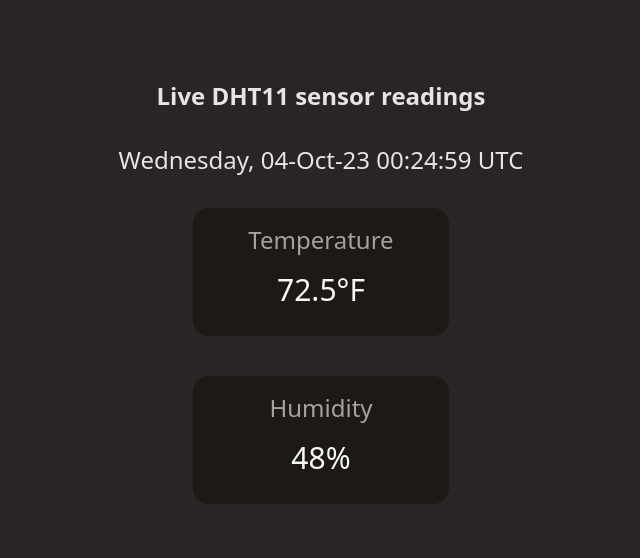
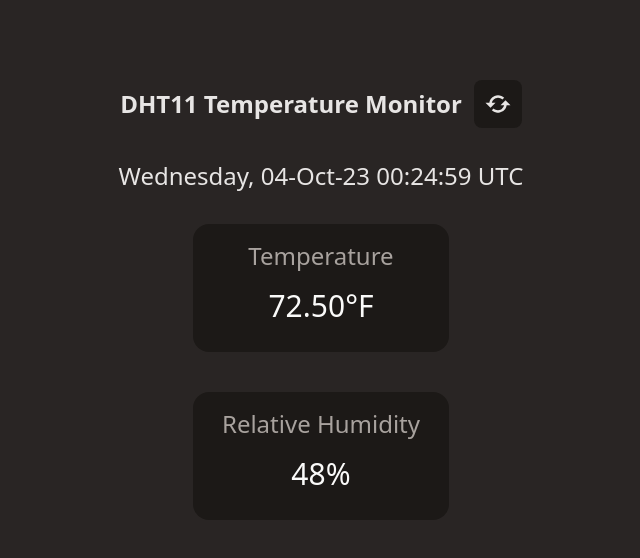
Before and after one commit to rrecalo/temperature-monitor, a React (Create React App) app: page / in a window 1280 px wide. Shown: the top 558 px of the page, without its empty margins (319-959 px from the left). Built offline with nearby package versions, Linux system fonts and the light colour scheme; no server answers; the HTML template or start-up script is replaced by a standard one; what aws-amplify would draw is missing.

Commit message:
Add refresh button with 30 sec cooldown, slight style alterations

```diff
--- a/package.json
+++ b/package.json
@@ -9,6 +9,7 @@
     "aws-amplify": "^5.3.11",
     "react": "^18.2.0",
     "react-dom": "^18.2.0",
+    "react-icons": "^4.11.0",
     "react-scripts": "5.0.1",
     "web-vitals": "^2.1.4"
   },
--- a/src/App.js
+++ b/src/App.js
@@ -1,27 +1,57 @@
 import './App.css';
 import { useEffect, useState } from 'react';
-import { Storage } from 'aws-amplify';
 import getData from './S3-Functions';
 import data from './data.json';
 import Card from './Card';
+import {BiRefresh} from 'react-icons/bi';
 
 function App() {
   const [files, setFiles] = useState();
+  const [refreshing, isRefreshing] = useState();
+  const [timer, setTimer] = useState();
 
   useEffect(()=>{
     //getData().then(data=>{console.log(data)});
     setFiles(data);
   },[]);
 
+
+  useEffect(()=>{
+    if(timer > 0){
+    setTimeout(() => {
+      setTimer(val => val-1);
+    }, 1000);
+    }
+    else
+      isRefreshing(false);
+  },[timer]);
+
   function renderDisplayCards(){
     return(
     <>
-      <Card data={files[0].tempF} dataLabel={"Temperature"}/>
-      <Card data={files[0].humidity} dataLabel={"Humidity"}/>
+      <Card data={(files[0]?.tempF)?.toFixed(2)} dataLabel={"Temperature"}/>
+      <Card data={files[0]?.humidity} dataLabel={"Relative Humidity"}/>
     </>)
   }
 
+  function refreshData(){
+    getData().then(data=>
+      {setFiles(data);});
+  }
+
+  function handleRefresh(){
+    if(!refreshing){
+      refreshData();
+      isRefreshing(true);
+      setTimer(30);
+    }
+
+  }
+
   function formatUnixTimestamp(unixTimestamp) {
+    if(!unixTimestamp){
+      return `Loading...`;
+    }
     const daysOfWeek = ['Sunday', 'Monday', 'Tuesday', 'Wednesday', 'Thursday', 'Friday', 'Saturday'];
     const months = ['Jan', 'Feb', 'Mar', 'Apr', 'May', 'Jun', 'Jul', 'Aug', 'Sep', 'Oct', 'Nov', 'Dec'];
 
@@ -41,9 +71,19 @@ function App() {
   return (
     <div className="App mx-2 lg:mx-[10vw] mt-[10vh]">
       <div className='flex flex-col gap-8'>
-        <div className='text-stone-200 font-bold text-2xl text-center'>Live DHT11 sensor readings</div>
+        <div className='flex flex-row justify-center items-center gap-3'>
+        <div className='text-stone-200 font-bold text-xl md:text-2xl text-center'>
+          DHT11 Temperature Monitor
+        </div>
+        <div className={`${timer > 0 ? '' : 'cursor-pointer'} bg-stone-900 rounded-lg flex justify-center items-center align-middle w-12 h-12`} onClick={handleRefresh}>
+          { !refreshing ?
+          <BiRefresh className='text-3xl text-stone-200' />
+          : <p className='text-xl text-stone-300'>{timer}</p>
+          }
+        </div>
+        </div>
 
-        {files ? <div className='text-stone-200 font-normal text-2xl text-center'>{formatUnixTimestamp(files[0].timestamp)}</div>
+        {files ? <div className='text-stone-200 font-normal text-lg md:text-2xl text-center'>{formatUnixTimestamp(files[0]?.timestamp)}</div>
         : <></>
         }
         <div className='flex flex-col gap-10 justify-center items-center'>
--- a/src/Card.js
+++ b/src/Card.js
@@ -2,11 +2,11 @@ import React from 'react'
 
 const Card = ({data, dataLabel, ...props}) => {
   return (
-    <div className='w-1/3 lg:w-1/4 h-32 bg-stone-900
+    <div className='w-2/3 sm:w-1/3 lg:w-1/3 xl:w-1/4 h-32 bg-stone-900
     text-center font-normal text-stone-400 text-lg lg:text-2xl p-4 rounded-2xl'>
         {dataLabel}
         <div className='text-2xl lg:text-3xl font-light mt-4 text-stone-50'>
-            {data}{dataLabel == "Temperature" ? <span className='font-light'>°F</span> : '%'}
+            {data}{dataLabel === "Temperature" ? <span className='font-light'>°F</span> : '%'}
         </div>
     </div>
   )
```
Also changed, not shown: 1 other file (tests, documents, lock files or other folders).
